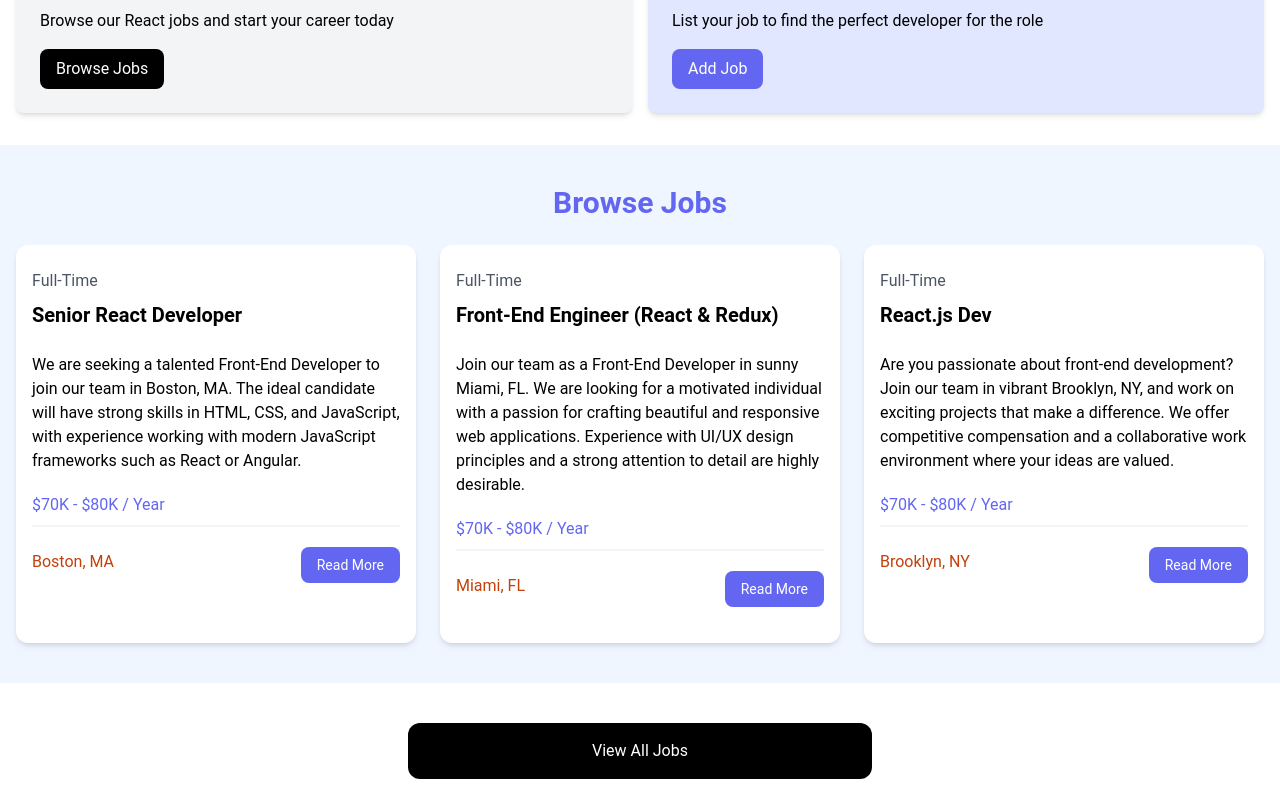
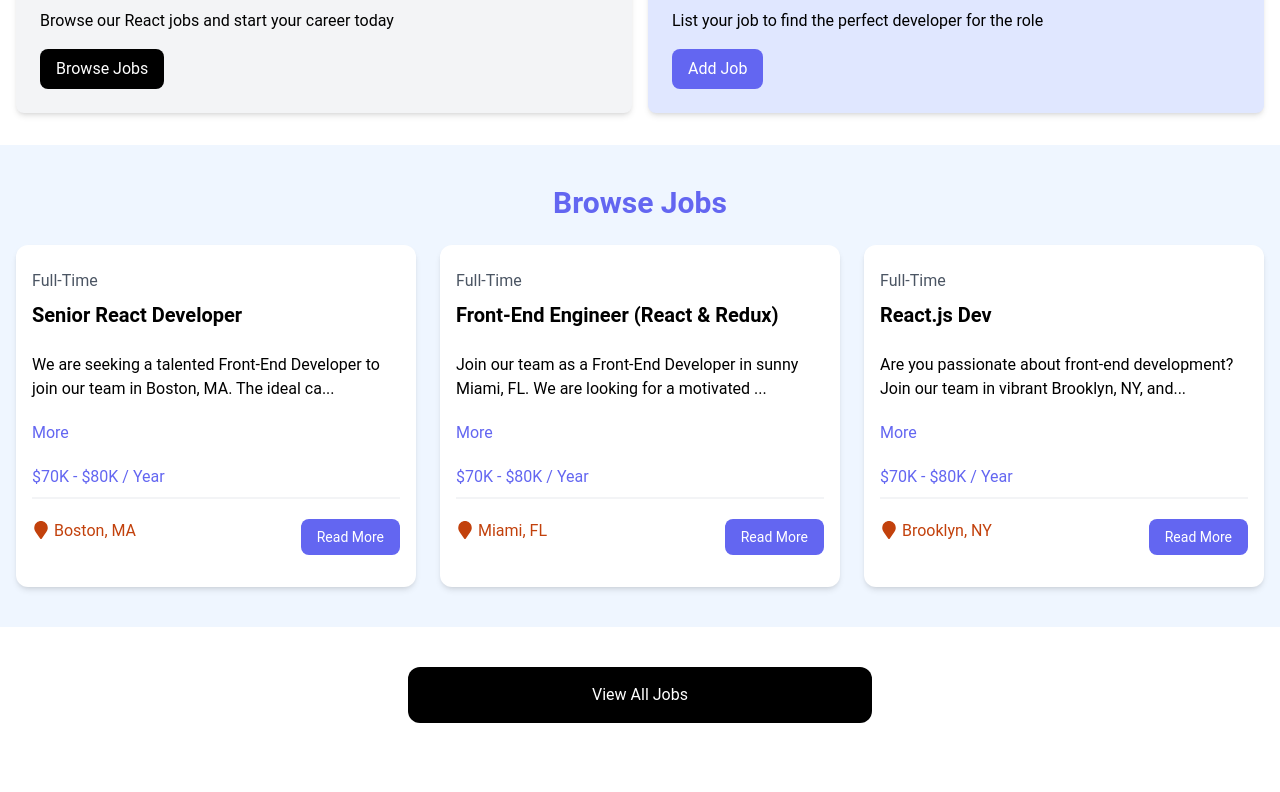
Before and after one commit to durgeshkk/react-crash-course-practical, a React (Vite) app in the folder react-crash-course-2024/: page / in a window 1280 px wide. Shown: the part 492-1284 px from the top of the page. After the commit the page ends 1255 px from the top, so only its background shows below. Built offline with nearby package versions, Linux system fonts and the light colour scheme.

Commit message:
Add: Learning React Package and finish up Home Page Screen

```diff
--- /dev/null
+++ b/package.json
@@ -0,0 +1,5 @@
+{
+  "dependencies": {
+    "react-icons": "^5.7.0"
+  }
+}
--- a/react-crash-course-2024/src/components/JobListing.jsx
+++ b/react-crash-course-2024/src/components/JobListing.jsx
@@ -1,6 +1,19 @@
+import { useState } from "react";
+import { FaMapMarker } from "react-icons/fa"; // fa = font awesome
+
 const JobListing = ({job}) => {
+
+  const [showFullDescription, setShowFullDescription] = useState(false);
+
+  let description = job.description;
+
+  if(!showFullDescription){
+    description = description.substring(0,90)+'...';
+  }
+
   return (
     // <div>JobListing</div>
+
     <div className="bg-white rounded-xl shadow-md relative">
         <div className="p-4">
         <div className="mb-6">
@@ -8,7 +21,14 @@
             <h3 className="text-xl font-bold">{job.title}</h3>
         </div>
 
-        <div className="mb-5">{job.description}</div>
+        <div className="mb-5">{description}</div>
+
+        <button onClick={() => setShowFullDescription(
+                (prevState) => !prevState
+            )}
+            className="text-indigo-500 mb-5 hover:text-indigo-600">
+            {showFullDescription ? 'Less':'More'}
+        </button>
 
         <h3 className="text-indigo-500 mb-2">{job.salary} / Year</h3>
 
@@ -16,7 +36,7 @@
 
         <div className="flex flex-col lg:flex-row justify-between mb-4">
             <div className="text-orange-700 mb-3">
-            <i className="fa-solid fa-location-dot text-lg"></i>
+            <FaMapMarker className="inline text-lg mb-1 mr-1" />
             {job.location}
             </div>
             <a
```
Also changed, not shown: 1 other file (tests, documents, lock files or other folders).
